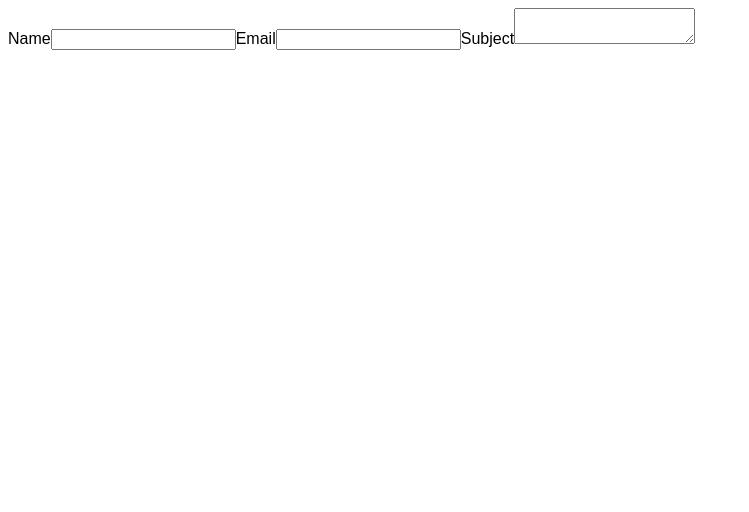
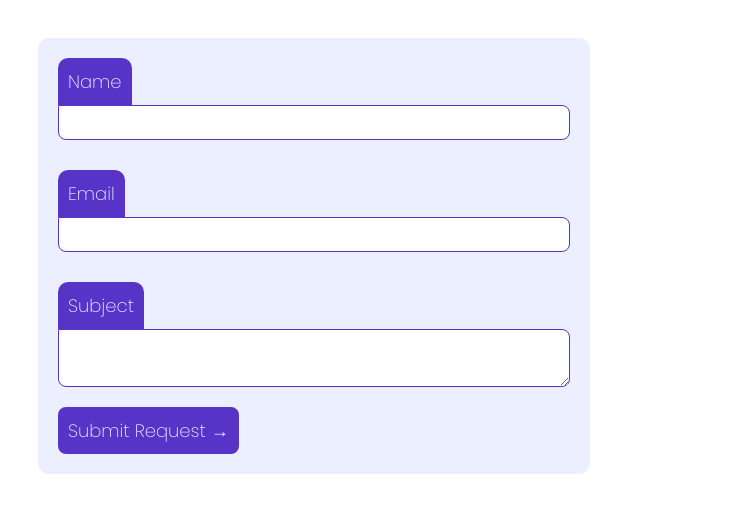
Before and after one commit to Sandesh-Jangir/Appointment-Management-System, a Next.js app in the folder frontend-ams/: page /meet in a window 1280 px wide. Shown: the top 512 px of the page, without its empty margins (0-749 px from the left). Built offline with nearby package versions, Linux system fonts and the light colour scheme; no server answers.

Commit message:
Compleated the styling of meet endpoint's form.

```diff
--- a/frontend-ams/src/pages/meet.js
+++ b/frontend-ams/src/pages/meet.js
@@ -18,6 +18,8 @@ export default function ScheduleMeeting() {
                     <input/>
                     <label>Subject</label>
                     <textarea/>
+
+                    <button>Submit Request &rarr;</button>
                 </form>
 
                 <div className="calender"></div>
--- a/frontend-ams/src/styles/page.meeting.css
+++ b/frontend-ams/src/styles/page.meeting.css
@@ -1,6 +1,56 @@
 @import url('https://fonts.googleapis.com/css2?family=Poppins:ital,wght@0,200;0,400;0,500;0,600;0,700;0,800;0,900;1,100&display=swap');
 
 container{
-    font-family: sans-serif, "Poppins";
+    font-family: "Poppins";
     display: flex;
 }
+.flexContainer{
+    margin: 30px;
+}
+form{
+    display: grid;
+    width: 40vw;
+    background-color: #ECEFFF;
+    padding: 20px;
+    border-radius: 11px;
+}
+form input, textarea{
+    margin-bottom: 30px;
+    padding: 5px 10px;
+    border: 1px solid #5833C8;
+    border-bottom-left-radius: 8px;
+    border-bottom-right-radius: 8px;
+    border-top-right-radius: 8px;
+    font-size: 20px;
+    outline: none;
+    color: #5833C8;
+    background-color:white;
+}
+textarea{
+    margin-bottom: 0;
+}
+form label{
+    font-weight: 200;
+    color: #ECEFFF;
+    font-size: 18px;
+    padding: 10px;
+    width: fit-content;
+    background-color: #5833C8;
+    border-top-right-radius: 10px;
+    border-top-left-radius: 10px;
+}
+form button{
+    font-family: "Poppins";
+
+    width: fit-content;
+    padding: 10px;
+    font-weight: 200;
+    font-size: 18px;
+    background-color: #5833C8;
+    color: #ECEFFF;
+    border: none;
+    outline: none;
+    cursor: pointer;
+    border-radius: 8px;
+    margin-top: 20px;
+}
```
